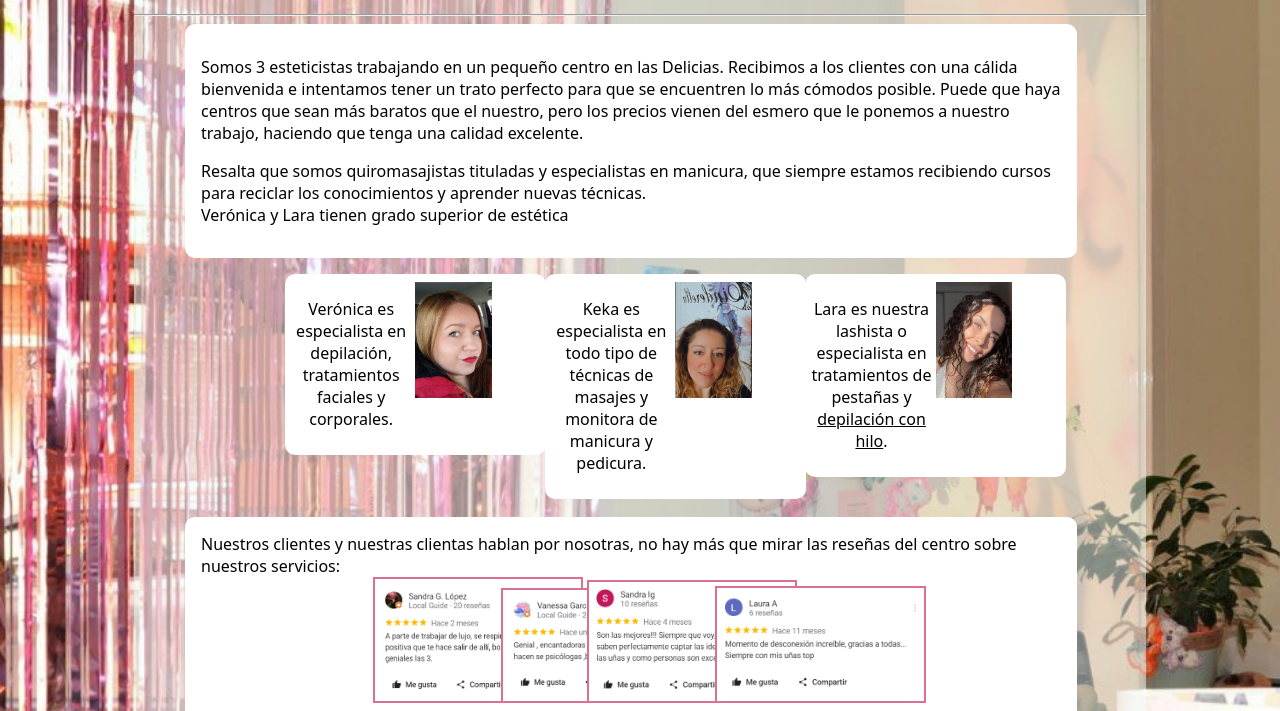
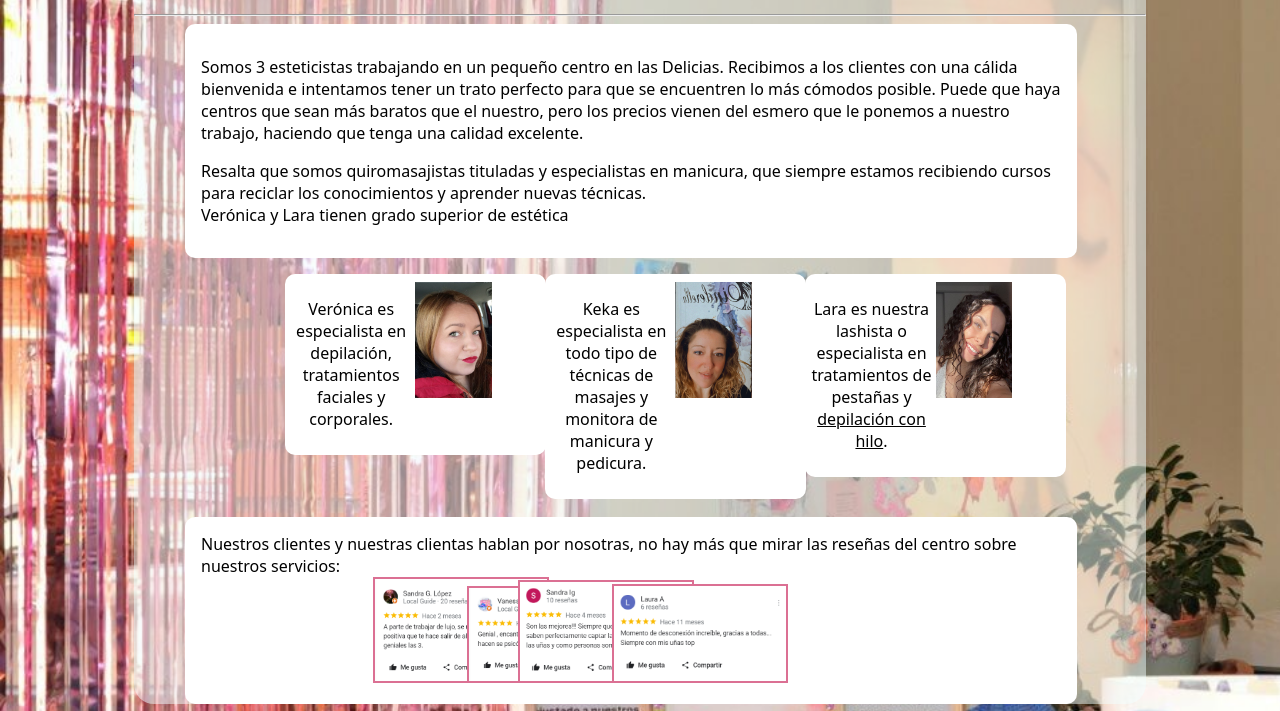
Before and after one commit to ErikAT04/PruebaWeb, a plain HTML site: page quienesSomos.html in a window 1280 px wide. Shown: the part 238-949 px from the top of the page. Drawn offline with Linux system fonts and the light colour scheme.

Commit message:
Add files via upload

```diff
--- a/quienesSomos.html
+++ b/quienesSomos.html
@@ -67,10 +67,10 @@
                 </center>
                 <article id="reseñas">
                     Nuestros clientes y nuestras clientas hablan por nosotras, no hay más que mirar las reseñas del centro sobre nuestros servicios:<br>
-                        <img id="foto1" width="24%" src="src/comment1.png">
-                        <img id="foto2" width="24%" src="src/comment2.png">
-                        <img id="foto3" width="24%" src="src/comment3.png">
-                        <img id="foto4" width="24%" src="src/comment4.png">
+                        <img id="foto1" width="20%" src="src/comment1.png">
+                        <img id="foto2" width="20%" src="src/comment2.png">
+                        <img id="foto3" width="20%" src="src/comment3.png">
+                        <img id="foto4" width="20%" src="src/comment4.png">
                 </article>
             </section>
             <section>
```
Also changed, not shown: tratamientos.html (+9 -6 lines).
